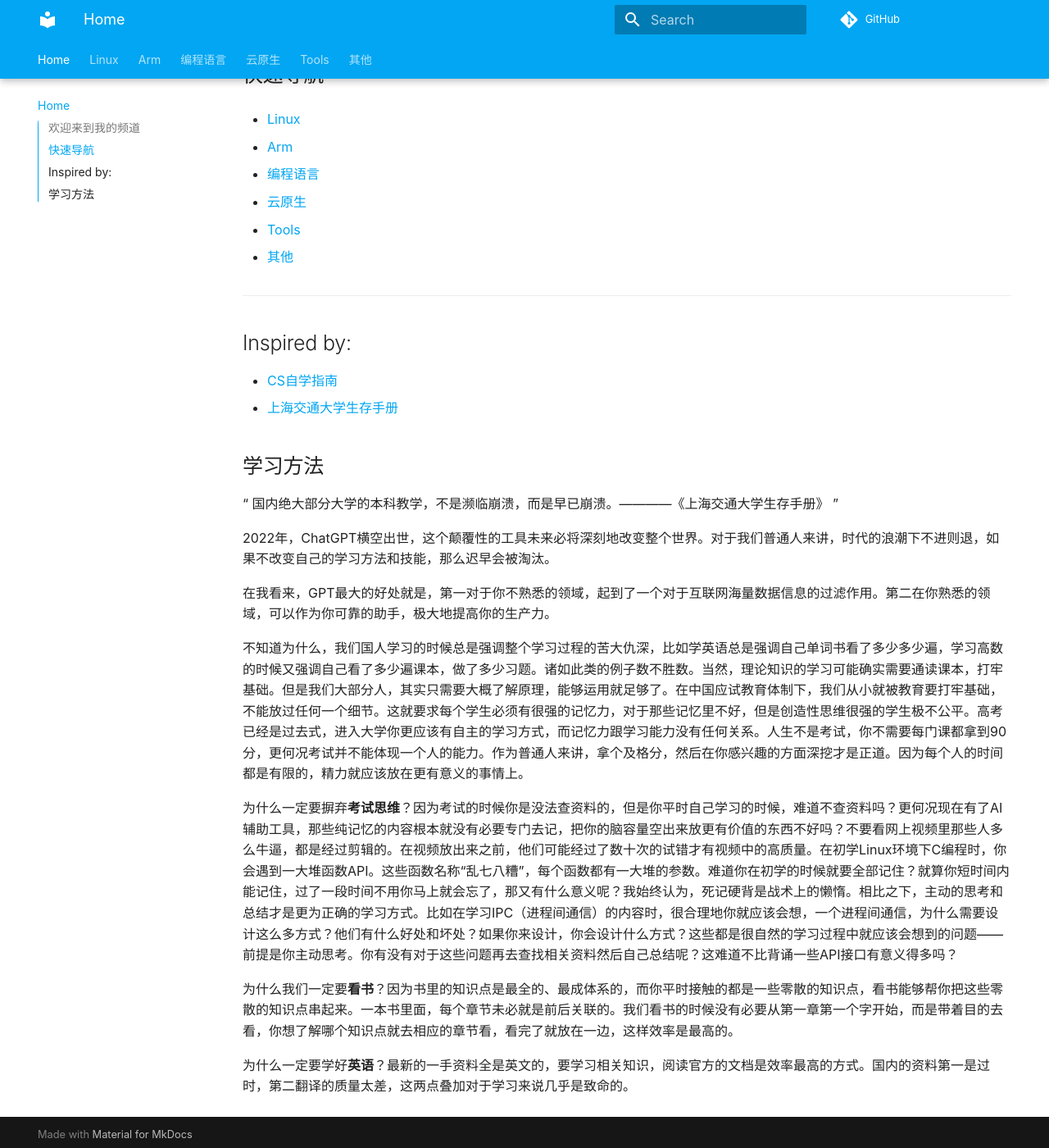
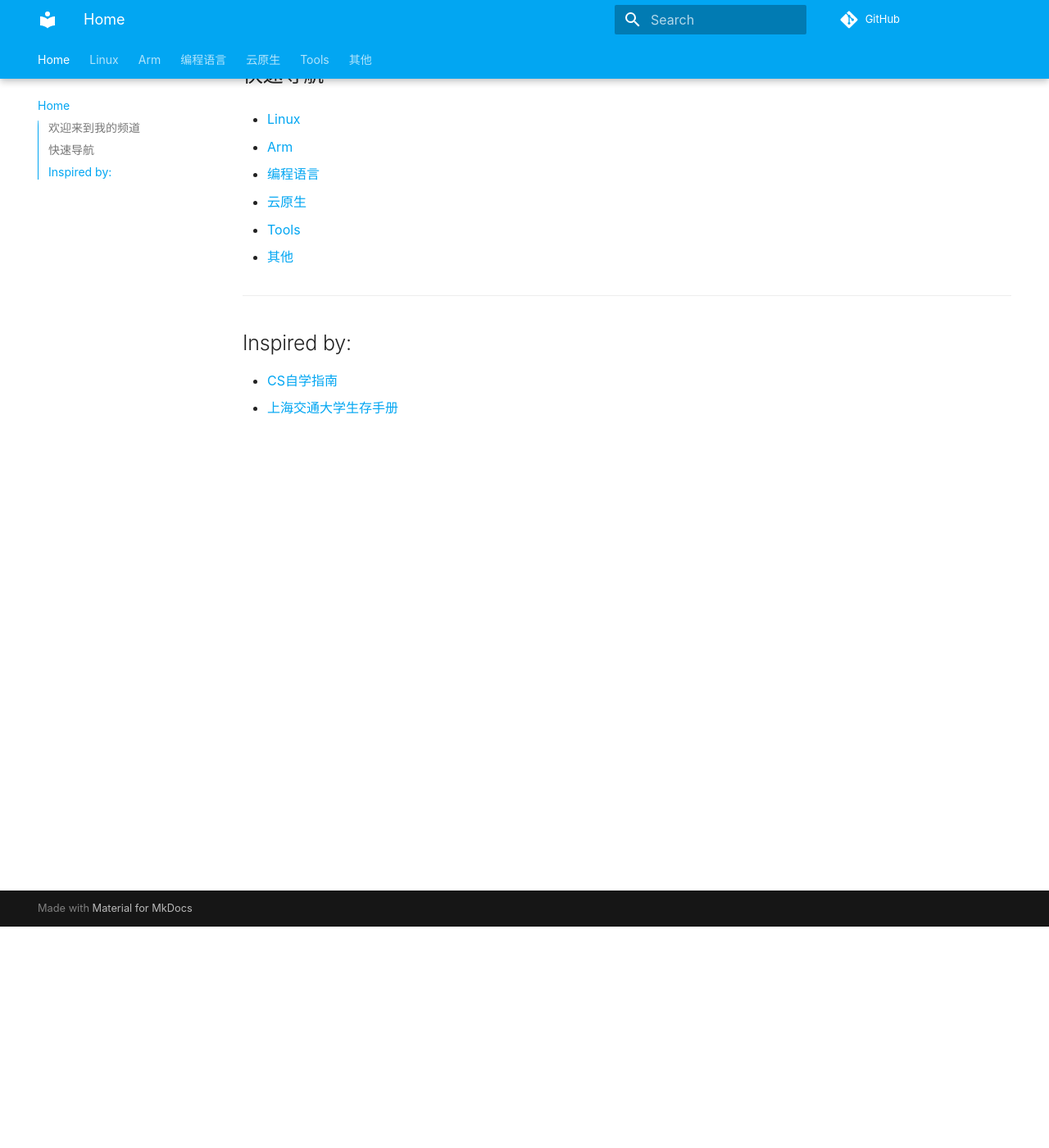
Before and after one commit to TomSjtu/notes, an MkDocs documentation site: the page built from docs/index.md, in a window 1280 px wide and 1400 px high, scrolled down 270 px. Shown: the whole window at 82% size. Built offline with MkDocs 1.6.1 and Material for MkDocs 9.7.7, drawn with Linux system fonts in a browser that asks for light colours; comment, search, counter and statistics services are not loaded.

Commit message:
delete learning method in home page

```diff
--- a/docs/index.md
+++ b/docs/index.md
@@ -22,21 +22,3 @@
 
 - [CS自学指南](https://csdiy.wiki/CS%E5%AD%A6%E4%B9%A0%E8%A7%84%E5%88%92/)
 - [上海交通大学生存手册](https://survivesjtu.gitbook.io/survivesjtumanual/)
-
-## 学习方法
-
-<q>
-国内绝大部分大学的本科教学，不是濒临崩溃，而是早已崩溃。————《上海交通大学生存手册》
-</q>
-
-2022年，ChatGPT横空出世，这个颠覆性的工具未来必将深刻地改变整个世界。对于我们普通人来讲，时代的浪潮下不进则退，如果不改变自己的学习方法和技能，那么迟早会被淘汰。
-
-在我看来，GPT最大的好处就是，第一对于你不熟悉的领域，起到了一个对于互联网海量数据信息的过滤作用。第二在你熟悉的领域，可以作为你可靠的助手，极大地提高你的生产力。
-
-不知道为什么，我们国人学习的时候总是强调整个学习过程的苦大仇深，比如学英语总是强调自己单词书看了多少多少遍，学习高数的时候又强调自己看了多少遍课本，做了多少习题。诸如此类的例子数不胜数。当然，理论知识的学习可能确实需要通读课本，打牢基础。但是我们大部分人，其实只需要大概了解原理，能够运用就足够了。在中国应试教育体制下，我们从小就被教育要打牢基础，不能放过任何一个细节。这就要求每个学生必须有很强的记忆力，对于那些记忆里不好，但是创造性思维很强的学生极不公平。高考已经是过去式，进入大学你更应该有自主的学习方式，而记忆力跟学习能力没有任何关系。人生不是考试，你不需要每门课都拿到90分，更何况考试并不能体现一个人的能力。作为普通人来讲，拿个及格分，然后在你感兴趣的方面深挖才是正道。因为每个人的时间都是有限的，精力就应该放在更有意义的事情上。
-
-为什么一定要摒弃**考试思维**？因为考试的时候你是没法查资料的，但是你平时自己学习的时候，难道不查资料吗？更何况现在有了AI辅助工具，那些纯记忆的内容根本就没有必要专门去记，把你的脑容量空出来放更有价值的东西不好吗？不要看网上视频里那些人多么牛逼，都是经过剪辑的。在视频放出来之前，他们可能经过了数十次的试错才有视频中的高质量。在初学Linux环境下C编程时，你会遇到一大堆函数API。这些函数名称“乱七八糟”，每个函数都有一大堆的参数。难道你在初学的时候就要全部记住？就算你短时间内能记住，过了一段时间不用你马上就会忘了，那又有什么意义呢？我始终认为，死记硬背是战术上的懒惰。相比之下，主动的思考和总结才是更为正确的学习方式。比如在学习IPC（进程间通信）的内容时，很合理地你就应该会想，一个进程间通信，为什么需要设计这么多方式？他们有什么好处和坏处？如果你来设计，你会设计什么方式？这些都是很自然的学习过程中就应该会想到的问题——前提是你主动思考。你有没有对于这些问题再去查找相关资料然后自己总结呢？这难道不比背诵一些API接口有意义得多吗？
-
-为什么我们一定要**看书**？因为书里的知识点是最全的、最成体系的，而你平时接触的都是一些零散的知识点，看书能够帮你把这些零散的知识点串起来。一本书里面，每个章节未必就是前后关联的。我们看书的时候没有必要从第一章第一个字开始，而是带着目的去看，你想了解哪个知识点就去相应的章节看，看完了就放在一边，这样效率是最高的。
-
-为什么一定要学好**英语**？最新的一手资料全是英文的，要学习相关知识，阅读官方的文档是效率最高的方式。国内的资料第一是过时，第二翻译的质量太差，这两点叠加对于学习来说几乎是致命的。
```
